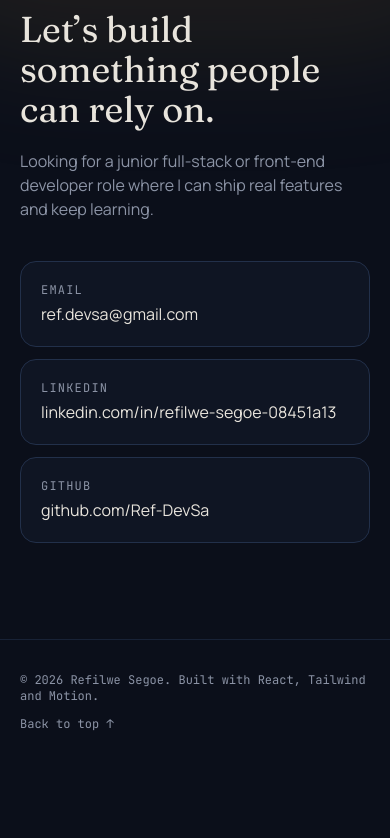
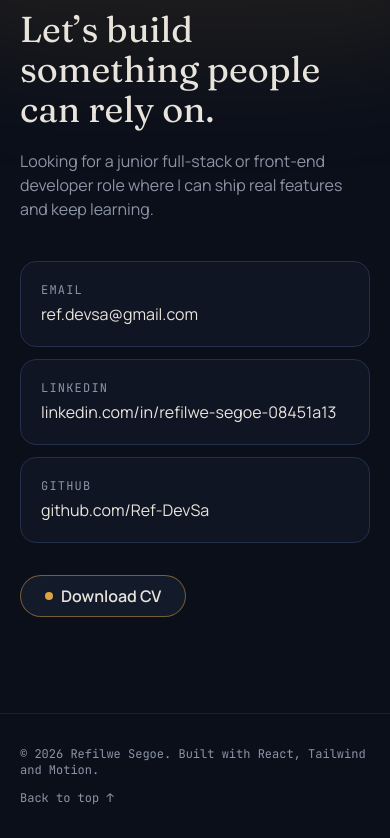
Before and after one commit to Ref-DevSa/portfolio, a React (Vite) app: page / in a window 390 px wide. Shown: the part 8356-9194 px from the top of the page. Before the commit the page ends 9120 px from the top, so only its background shows below. Built offline with nearby package versions, Linux system fonts and the light colour scheme.

Commit message:
content: add CV download (no phone number)
Co-Authored-By: Claude Opus 5.5 <noreply@anthropic.com>

```diff
--- a/src/data/content.js
+++ b/src/data/content.js
@@ -14,7 +14,7 @@ export const person = {
   email: 'ref.devsa@gmail.com',
   linkedin: 'https://www.linkedin.com/in/refilwe-segoe-08451a13',
   github: 'https://github.com/Ref-DevSa',
-  cv: null, // e.g. '/Refilwe-CV.pdf' (file in /public)
+  cv: '/Refilwe-Segoe-CV.pdf',
 }
 
 export const about = [
```
Also changed, not shown: 1 other file (tests, documents, lock files or other folders).
